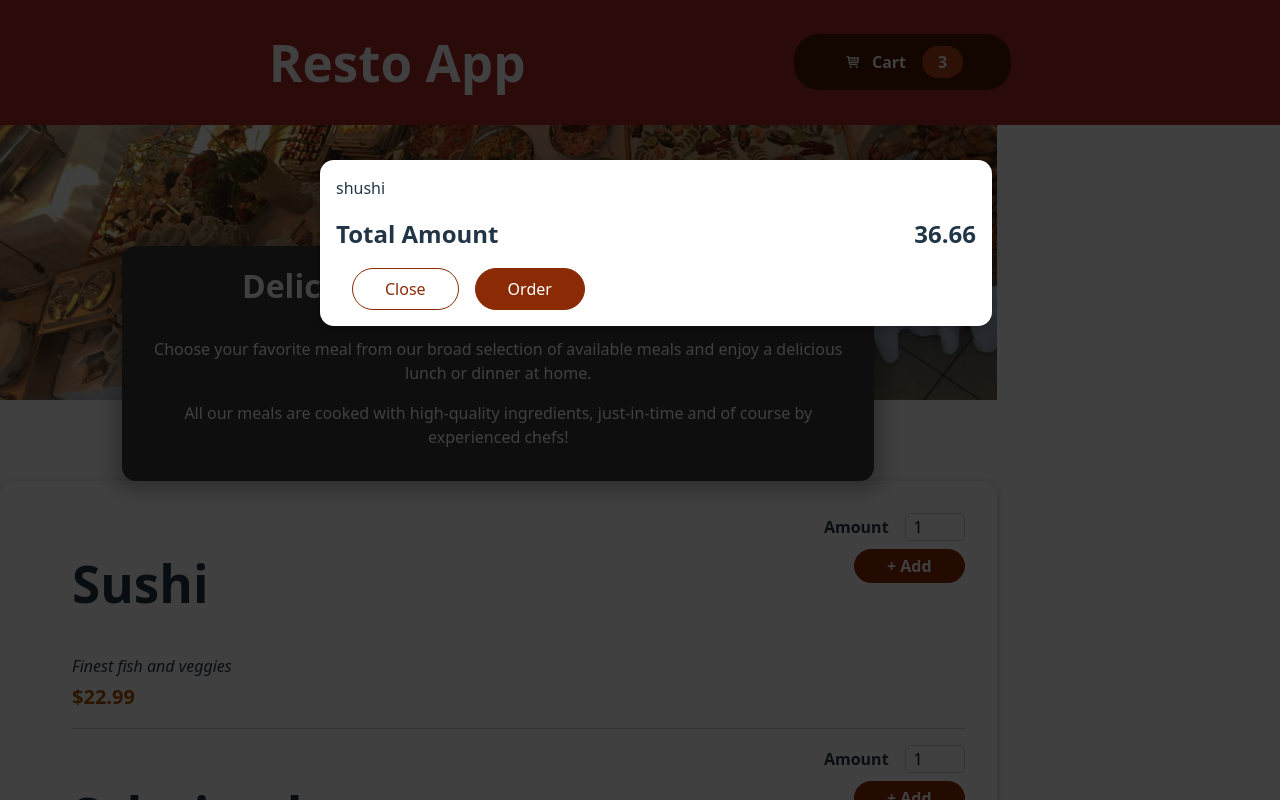
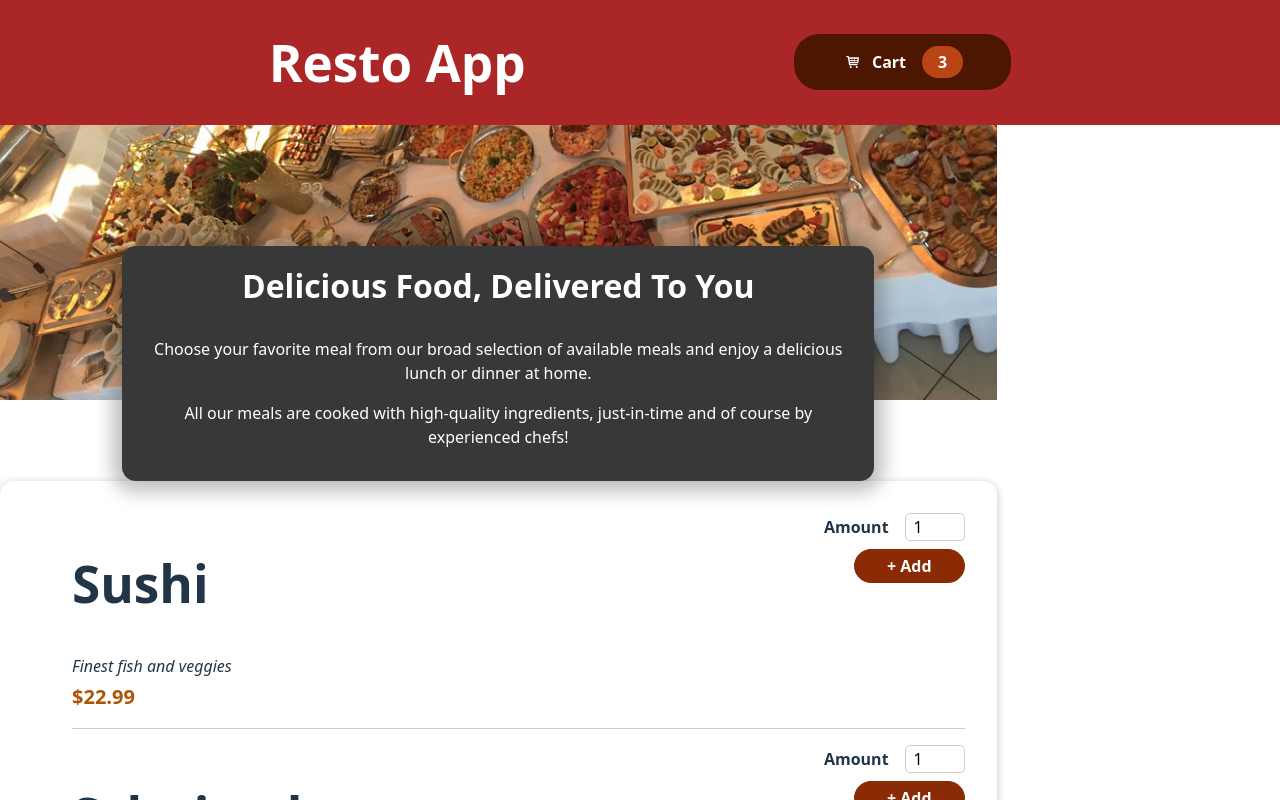
Before and after one commit to shubham200223feb/resturent, a React (Vite) app: page / in a window 1280 px wide. Shown: the top 800 px of the page. Built offline with nearby package versions, Linux system fonts and the light colour scheme.

Commit message:
fivety commite

```diff
--- a/src/App.jsx
+++ b/src/App.jsx
@@ -1,15 +1,22 @@
-import React from "react"
+import React,{useState} from "react";
+
 import Header from "./components/Layout/Header.jsx"
 import Meal from "./components/Meal/Meal.jsx";
 import Cart from "./components/Cart/Cart.jsx";
 
 function App() {
-
+const[ShowCart,setShowCart]=  useState(false);
+  const showCartHandler=()=>{
+    setShowCart(true);
+  }
+  const hideCartHandler=()=>{
+    setShowCart(false)
+  }
 
   return (
     <>
-   <Cart/>
-   <Header/>
+   {ShowCart && <Cart onClose={hideCartHandler}/>}
+   <Header onShowCart={showCartHandler}/>
    <Meal/>
 
     </>
--- a/src/components/Cart/Cart.jsx
+++ b/src/components/Cart/Cart.jsx
@@ -1,16 +1,16 @@
 import React from "react";
 import "./Cart.css"
 import Modal from "../UI/Modal";
-const Cart=()=>{
+const Cart=(props)=>{
     const cartitem= <ul className="cart-items">{[{id:"c1",name:"shushi",amount:2,price:12.99}].map((item)=>{
         return (<li>{item.name}</li>)
     })}</ul>
     return (
-        <Modal>
+        <Modal onClose={props.onClose}>
               {cartitem}
             <div className="total"> <span>Total Amount</span> <span>36.66</span></div>
             <div className="actions">
-                <button className="button--alt">Close</button>
+                <button className="button--alt" onClick={props.onClose}>Close</button>
                 <button className="button">Order</button>
             </div>
         </Modal>
--- a/src/components/Layout/Header.jsx
+++ b/src/components/Layout/Header.jsx
@@ -2,11 +2,11 @@ import React from "react"
 import "./Header.css"
 import headerimage from "../../assets/image.png"
 import { TiShoppingCart } from "react-icons/ti";
-const Header=()=>{
+const Header=(props)=>{
     return( <>
     <header>
 <h1>Resto App</h1>
-<button className="button">
+<button className="button" onClick={props.onShowCart}>
     <span className="icon"><TiShoppingCart /></span>
     <span>Cart</span>
     <span className="badge">3</span>
--- a/src/components/UI/Modal.jsx
+++ b/src/components/UI/Modal.jsx
@@ -2,8 +2,8 @@ import React from "react";
 import ReactDOM from "react-dom";
 import "./Modal.css";
 
-const Backdrop = () => {
-  return <div className="backdrop"></div>;
+const Backdrop = (props) => {
+  return <div className="backdrop" onClick={props.onClose}></div>;
 };
 
 const ModalOverlay = (props) => {
@@ -19,7 +19,7 @@ const portalId = document.getElementById("overlay");
 const Modal = (props) => {
   return (
     <>
-      {ReactDOM.createPortal(<Backdrop />, portalId)}
+      {ReactDOM.createPortal(<Backdrop onClose={props.onClose} />, portalId)}
       {ReactDOM.createPortal(
         <ModalOverlay>{props.children}</ModalOverlay>,
         portalId
```
